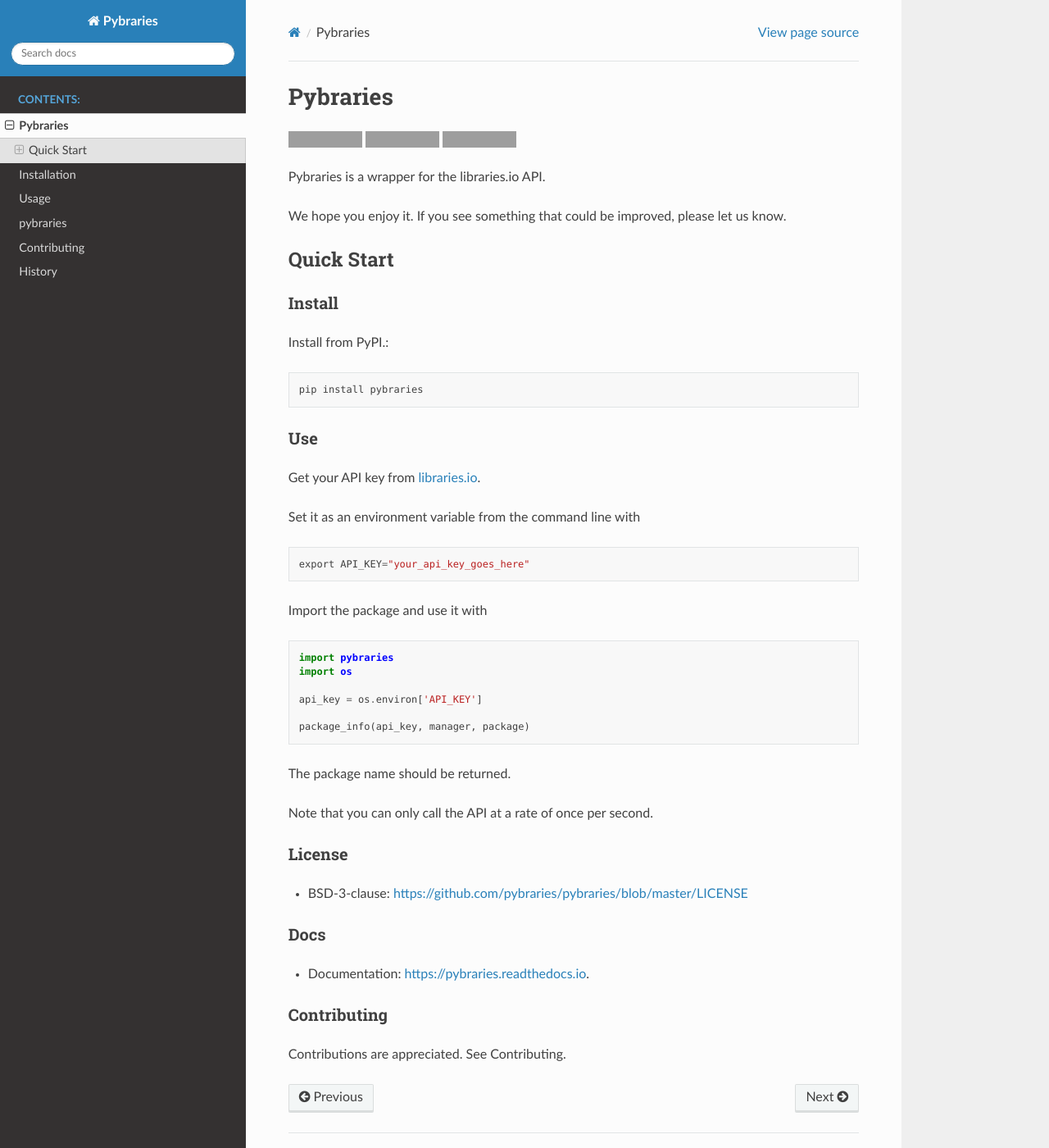
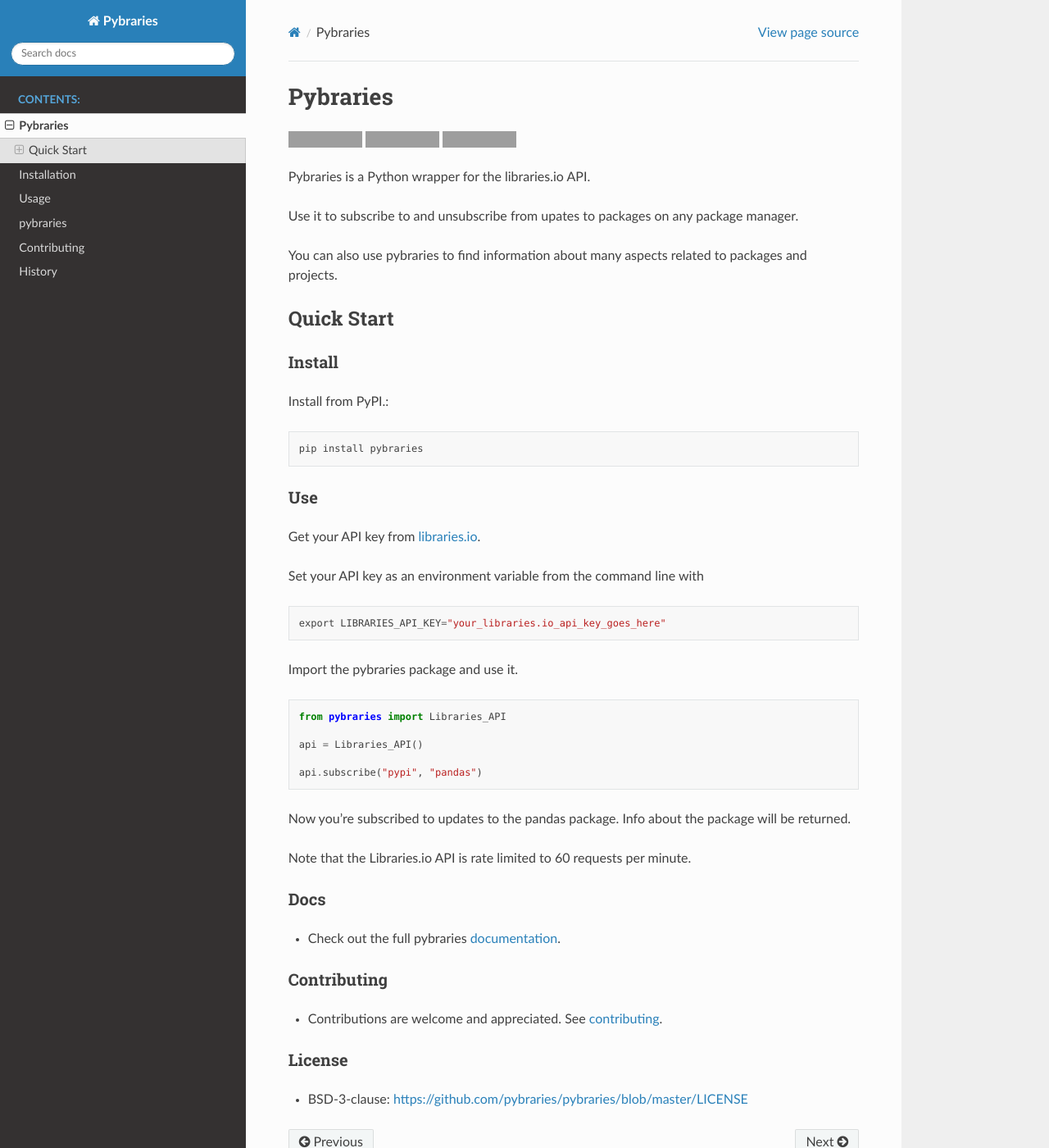
Before and after one commit to pybraries/pybraries, a Sphinx documentation site: the page built from docs/readme.rst, in a window 1280 px wide and 1400 px high. Shown: the whole window at 82% size. Built offline with Sphinx 7.4.7 and the Read the Docs theme 2.0.0, drawn with Linux system fonts in a browser that asks for light colours; grey boxes are pictures that could not be loaded.

Commit message:
improve docs and fix unsubscribe

```diff
--- a/docs/readme.rst
+++ b/docs/readme.rst
@@ -13,9 +13,11 @@
     :target: https://pybraries.readthedocs.io/en/latest/?badge=latest
     :alt: Documentation Status
 
-Pybraries is a wrapper for the libraries.io API.
+Pybraries is a Python wrapper for the libraries.io API.
 
-We hope you enjoy it. If you see something that could be improved, please let us know.
+Use it to subscribe to and unsubscribe from upates to packages on any package manager.
+
+You can also use pybraries to find information about many aspects related to packages and projects.
 
 Quick Start
 -----------
@@ -32,39 +34,40 @@
 
 Get your API key from `libraries.io`_.
 
-Set it as an environment variable from the command line with ::
+Set your API key as an environment variable from the command line with ::
 
-    export API_KEY="your_api_key_goes_here"
+    export LIBRARIES_API_KEY="your_libraries.io_api_key_goes_here"
 
-Import the package and use it with
+Import the pybraries package and use it.
 
 .. code:: python
 
-    import pybraries
-    import os
+    from pybraries import Libraries_API
 
-    api_key = os.environ['API_KEY']
+    api = Libraries_API()
 
-    package_info(api_key, manager, package)
+    api.subscribe("pypi", "pandas")
 
-The package name should be returned.
+Now you're subscribed to updates to the pandas package.
+Info about the package will be returned.
 
-Note that you can only call the API at a rate of once per second.
+Note that the Libraries.io API is rate limited to 60 requests per minute.
 
+Docs
+____
+
+* Check out the full pybraries `documentation`_.
+
+Contributing
+____________
+
+* Contributions are welcome and appreciated. See `contributing`_.
 
 License
 _______
 
 * BSD-3-clause: https://github.com/pybraries/pybraries/blob/master/LICENSE
 
-Docs
-____
-
-* Documentation: https://pybraries.readthedocs.io.
-
-Contributing
-____________
-
-Contributions are appreciated. See Contributing.
-
+.. _contributing: https://pybraries.readthedocs.io/contributing
+.. _documentation: https://pybraries.readthedocs.io
 .. _libraries.io: https://libraries.io
--- a/pybraries/__init__.py
+++ b/pybraries/__init__.py
@@ -5,7 +5,3 @@
 from .helpers import (
     sess
 )
-
-from .call_api import (
-    Mixin
-)
```
Also changed, not shown: docs/contributing.rst (+7 -2 lines), 2 other files.
